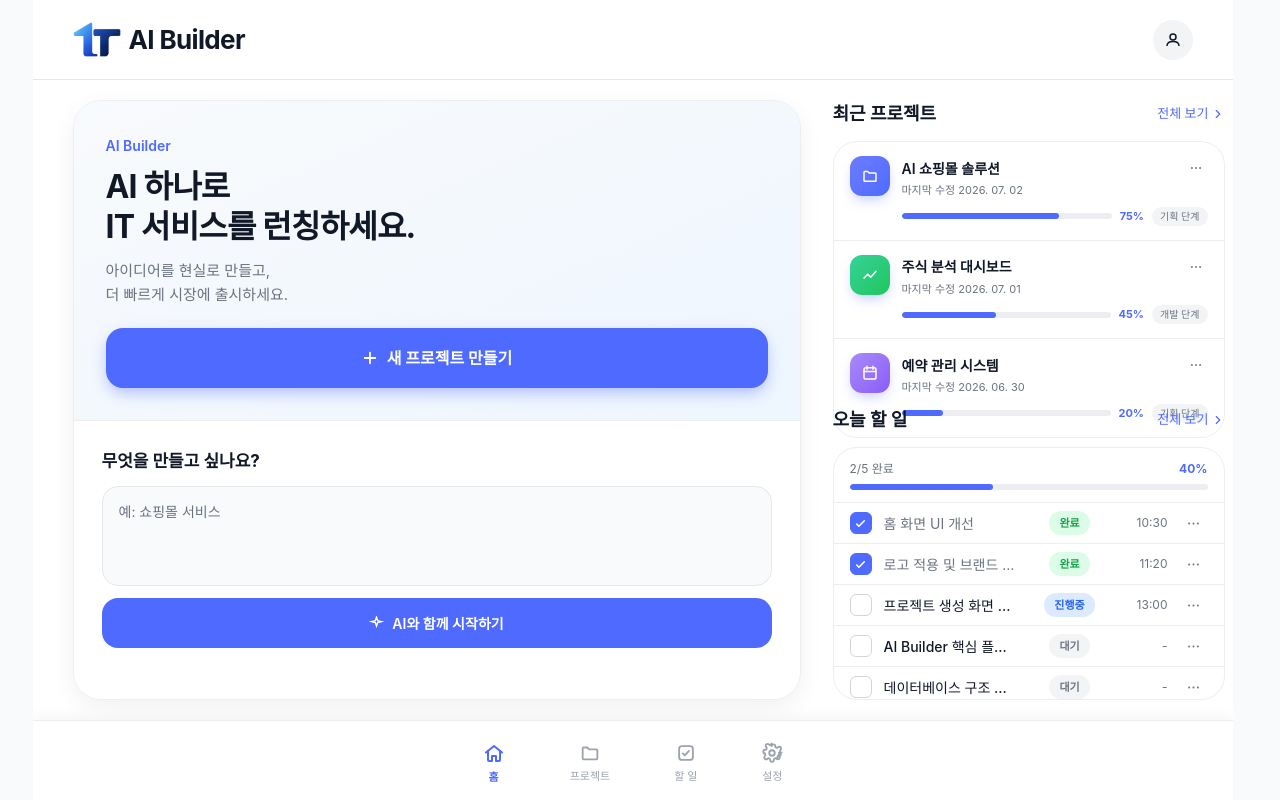
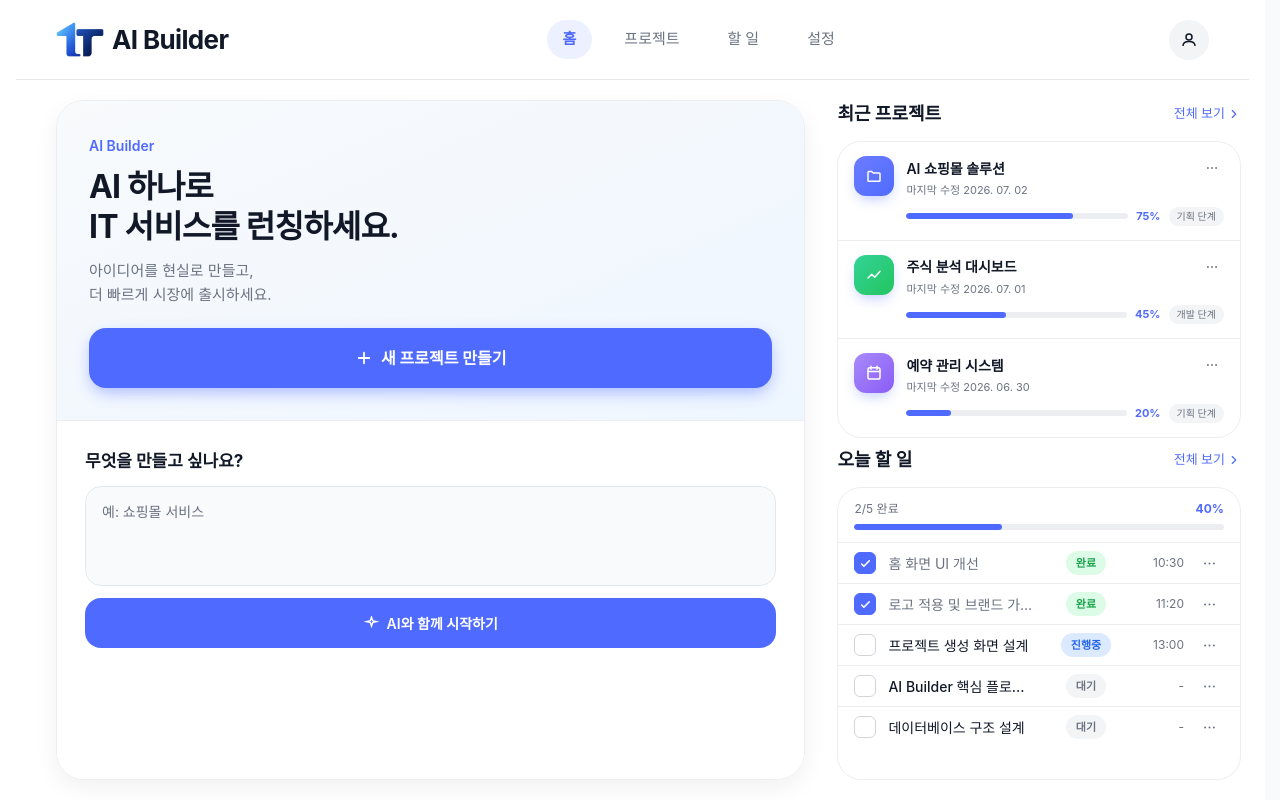
Before and after one commit to onetech0702-a11y/ai-builder-vite, a React (Vite) app: page / in a window 1280 px wide. Built offline with nearby package versions, Linux system fonts and the light colour scheme; the HTML template or start-up script is replaced by a standard one; a web font is replaced by a local one.

Commit message:
feat: Add desktop header navigation and wide layout

```diff
--- a/src/App.tsx
+++ b/src/App.tsx
@@ -1,6 +1,6 @@
 import { useEffect, useRef, useState } from "react";
 import { BrowserRouter, Routes, Route, useNavigate, useLocation } from "react-router-dom";
-import Header from "./components/Header";
+import logo from "./assets/onetech-logo.png";
 import HeroCard from "./components/HeroCard";
 import RecentProjects from "./components/RecentProjects";
 import TodayTasks from "./components/TodayTasks";
@@ -8,6 +8,7 @@ import TodayTasks from "./components/TodayTasks";
 /* ---------------------------------------------
  * 기능 1: 라우팅 기반 구축
  * 기능 2: 아이디어 입력창 (자유 입력 + Auto Resize + localStorage)
+ * 개선: 웹(PC) 반응형 — 데스크톱은 헤더 메뉴, 모바일은 하단 탭바
  * 이 파일 하나만 교체하면 됩니다. (src/App.tsx)
  * --------------------------------------------- */
 
@@ -136,7 +137,60 @@ function PlaceholderPage({ title, description }: { title: string; description: s
   );
 }
 
-/* ---------- Bottom Navigation (라우팅 연동) ---------- */
+/* ---------- Header (데스크톱: 상단 메뉴 포함) ---------- */
+
+function AppHeader() {
+  const { pathname } = useLocation();
+  const navigate = useNavigate();
+
+  return (
+    <header className="h-[76px] md:h-20 shrink-0 flex items-center justify-between px-5 md:px-8 lg:px-10 border-b border-[#E5E8EB] animate-slideDown bg-white">
+      <div className="flex items-center gap-2">
+        <img src={logo} alt="OneTech" className="h-12 w-12 shrink-0 object-contain animate-logoIn" />
+        <span className="flex items-center text-[24px] md:text-[26px] font-bold text-ink-title tracking-tight leading-none">
+          AI Builder
+        </span>
+      </div>
+
+      {/* 데스크톱 전용 네비게이션 (모바일은 하단 탭바 사용) */}
+      <nav className="hidden md:block" aria-label="주 메뉴">
+        <ul className="flex items-center gap-2 lg:gap-4">
+          {NAV_ROUTES.map((item) => {
+            const isActive = pathname === item.path;
+            return (
+              <li key={item.id}>
+                <button
+                  onClick={() => navigate(item.path)}
+                  aria-current={isActive ? "page" : undefined}
+                  className={
+                    "rounded-badge px-4 py-2 text-[15px] transition-colors duration-200 " +
+                    (isActive
+                      ? "bg-primary/10 font-semibold text-primary"
+                      : "font-medium text-ink-body hover:bg-[#F3F4F6] hover:text-ink-title")
+                  }
+                >
+                  {item.label}
+                </button>
+              </li>
+            );
+          })}
+        </ul>
+      </nav>
+
+      <button
+        aria-label="프로필"
+        className="h-9 w-9 md:h-10 md:w-10 rounded-full bg-[#F3F4F6] flex items-center justify-center text-ink-title"
+      >
+        <svg width="18" height="18" viewBox="0 0 24 24" fill="none" stroke="currentColor" strokeWidth="2" aria-hidden="true">
+          <circle cx="12" cy="8" r="4" />
+          <path d="M4 20c0-4 3.6-6 8-6s8 2 8 6" />
+        </svg>
+      </button>
+    </header>
+  );
+}
+
+/* ---------- Bottom Navigation (모바일 전용, 라우팅 연동) ---------- */
 
 function NavIcon({ id, active }: { id: NavId; active: boolean }) {
   const color = active ? "#4F6BFF" : "#9CA3AF";
@@ -188,13 +242,13 @@ function AppBottomNavigation() {
   const navigate = useNavigate();
 
   return (
-    <nav className="sticky bottom-0 z-20 shrink-0 animate-fadeIn md:static">
-      <div className="h-[68px] md:h-20 w-full bg-white/90 backdrop-blur-md border-t border-[#ECEEF2] shadow-[0_-4px_12px_rgba(15,23,42,0.04)] px-2 pb-[env(safe-area-inset-bottom)] pt-1.5">
-        <ul className="flex h-full items-center justify-between md:justify-center md:gap-16">
+    <nav className="sticky bottom-0 z-20 shrink-0 animate-fadeIn md:hidden">
+      <div className="h-[68px] w-full bg-white/90 backdrop-blur-md border-t border-[#ECEEF2] shadow-[0_-4px_12px_rgba(15,23,42,0.04)] px-2 pb-[env(safe-area-inset-bottom)] pt-1.5">
+        <ul className="flex h-full items-center justify-between">
           {NAV_ROUTES.map((item) => {
             const isActive = pathname === item.path;
             return (
-              <li key={item.id} className="flex-1 md:flex-none">
+              <li key={item.id} className="flex-1">
                 <button
                   onClick={() => navigate(item.path)}
                   className="group flex w-full flex-col items-center gap-1 py-1 transition-colors duration-200 active:scale-95"
@@ -226,8 +280,8 @@ function AppBottomNavigation() {
 export default function App() {
   return (
     <BrowserRouter>
-      <div className="mx-auto flex min-h-[100dvh] w-full flex-col bg-white md:h-[100dvh] md:overflow-hidden md:max-w-[820px] lg:max-w-[1200px]">
-        <Header />
+      <div className="mx-auto flex min-h-[100dvh] w-full flex-col bg-white md:h-[100dvh] md:overflow-hidden lg:max-w-[1440px] xl:px-4">
+        <AppHeader />
 
         <Routes>
           <Route path="/" element={<HomePage />} />
```
